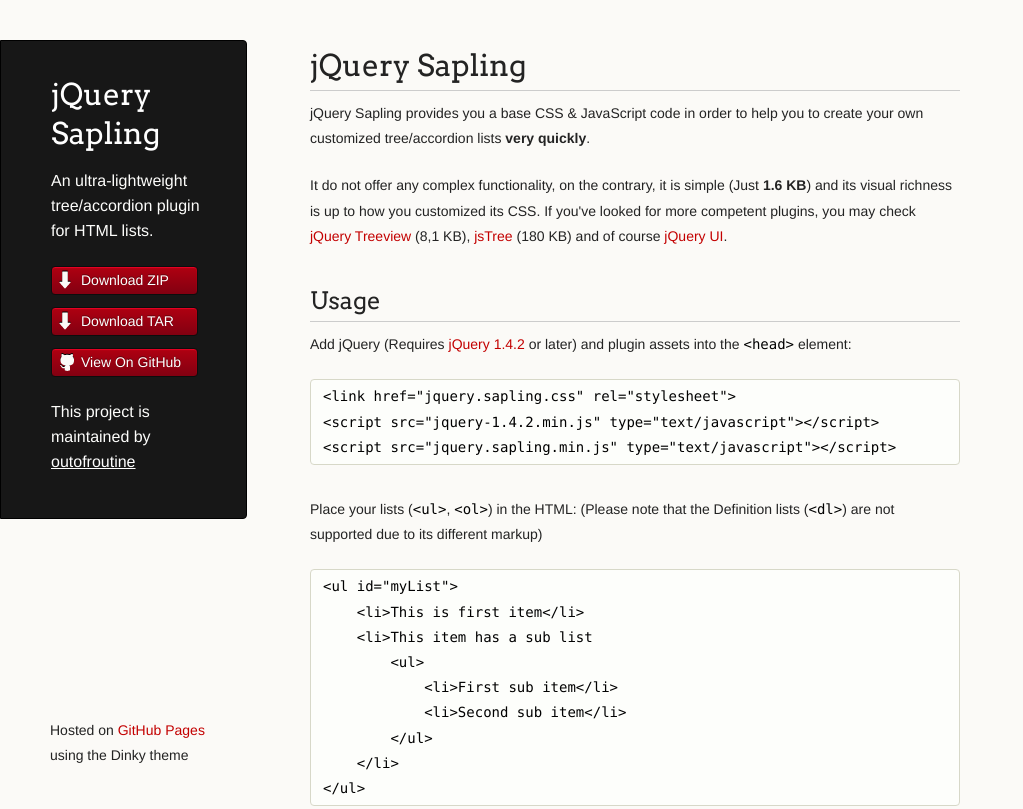
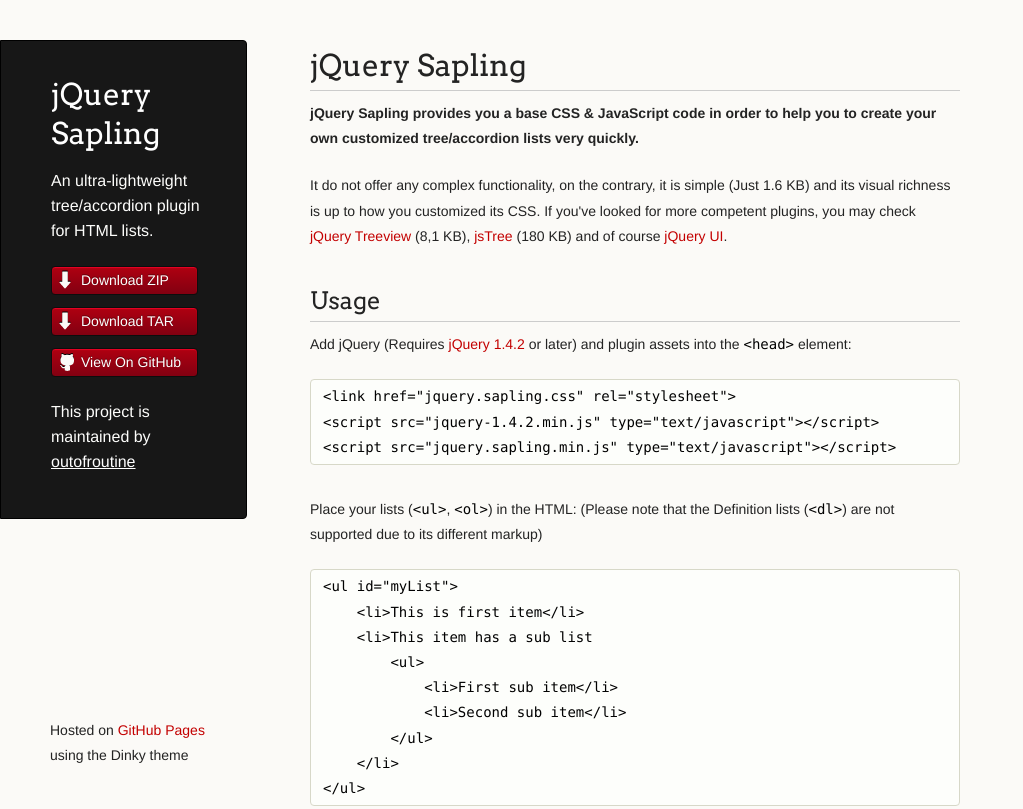
Before and after one commit to tameraydin/jquery-sapling, a plain HTML site: page index.html in a window 1280 px wide. Shown: the top 809 px of the page, without its empty margins (0-1023 px from the left). Drawn offline with Linux system fonts and the light colour scheme.

```diff
--- a/index.html
+++ b/index.html
@@ -32,9 +32,9 @@
       <section>
         <h1>jQuery Sapling</h1>
 
-<p>jQuery Sapling provides you a base CSS &amp; JavaScript code in order to help you to create your own customized tree/accordion lists <strong>very quickly</strong>.</p>
+<p><strong>jQuery Sapling provides you a base CSS &amp; JavaScript code in order to help you to create your own customized tree/accordion lists <b>very quickly</b>.</strong></p>
 
-<p>It do not offer any complex functionality, on the contrary, it is simple (Just <strong>1.6 KB</strong>) and its visual richness is up to how you customized its CSS. If you've looked for more competent plugins, you may check <a href="http://bassistance.de/jquery-plugins/jquery-plugin-treeview/" target="_blank">jQuery Treeview</a> (8,1 KB), <a href="http://www.jstree.com/" target="_blank">jsTree</a> (180 KB) and of course <a href="http://jqueryui.com/accordion/" target="_blank">jQuery UI</a>.</p>
+<p>It do not offer any complex functionality, on the contrary, it is simple (Just <b>1.6 KB</b>) and its visual richness is up to how you customized its CSS. If you've looked for more competent plugins, you may check <a href="http://bassistance.de/jquery-plugins/jquery-plugin-treeview/" target="_blank">jQuery Treeview</a> (8,1 KB), <a href="http://www.jstree.com/" target="_blank">jsTree</a> (180 KB) and of course <a href="http://jqueryui.com/accordion/" target="_blank">jQuery UI</a>.</p>
 
 <h2>Usage</h2>
 
```
Also changed, not shown: params.json (+1 -1 lines).
